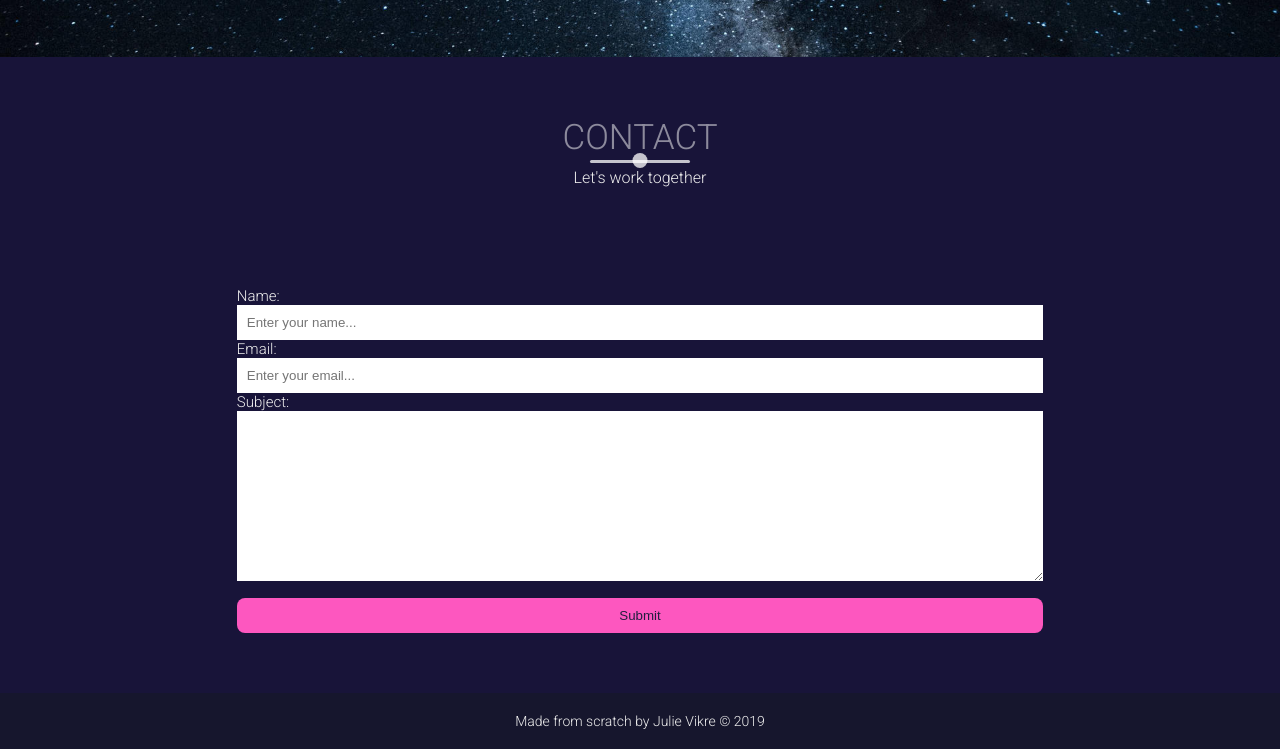
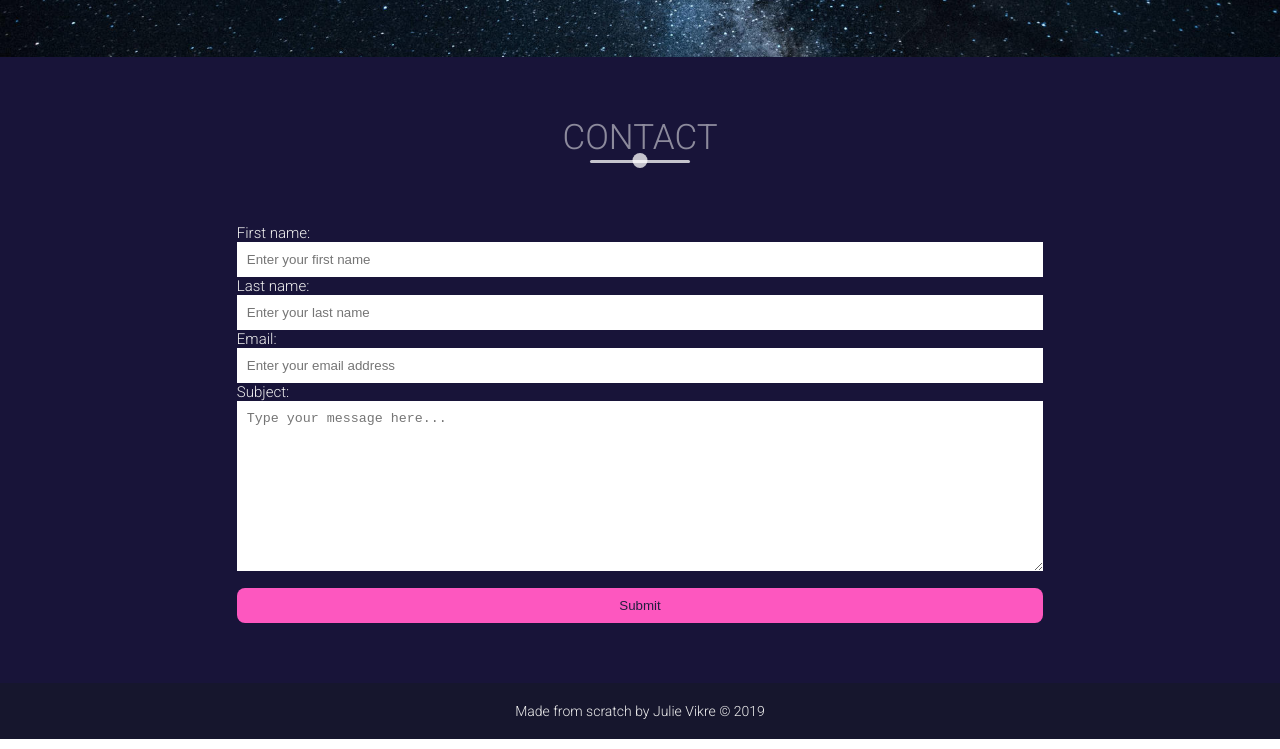
Before and after one commit to jvikre/jvikre.github.io, a plain HTML site: page index.html in a window 1280 px wide. Shown: the part 3040-3789 px from the top of the page. Drawn offline with nearby package versions, Linux system fonts and the light colour scheme.

Commit message:
delete recaptcha, add honeypot and contact-heading class

```diff
--- a/index.html
+++ b/index.html
@@ -196,18 +196,28 @@
 
 		<section class="contact" id="contact">
 			<div class="container">
-				<div class="section-heading">
+				<div class="section-heading contact-heading">
 					<h1>Contact</h1>
-					<h6>Let's work together</h6>
 				</div>
-				<form name="contact" action="POST" data-netlify="true" data-netlify-recaptcha="true" data-aos="fade-up" data-aos-delay="300">
-					<label for="name">Name:</label>
-					<input type="text" id="name" name="name" placeholder="Enter your name..." required>
+				<form name="contact" action="POST" netlify-honeypot="bot-field" data-netlify="true" data-aos="fade-up" data-aos-delay="300">
+
+					<p class="hidden">
+						<label for="name">Name:</label>
+						<input type="text" id="name" name="bot-field" placeholder="Enter your name">
+					</p>
+
+					<label for="firstName">First name:</label>
+					<input type="text" id="firstName" name="firstName" placeholder="Enter your first name" required>
+
+					<label for="lastName">Last name:</label>
+					<input type="text" id="lastName" name="lastName" placeholder="Enter your last name" required>
+
 					<label for="email">Email:</label>
-					<input type="email" id="email" name="email" placeholder="Enter your email..." required>
+					<input type="email" id="email" name="email" placeholder="Enter your email address" required>
+
 					<label for="subject">Subject:</label>
-					<textarea name="subject" id="subject" cols="10" rows="10"></textarea>
-					<div data-netlify-recaptcha="true"></div>
+					<textarea name="subject" id="subject" cols="10" rows="10" placeholder="Type your message here..."></textarea>
+
 					<input type="submit" value="Submit">
 				</form>
 			</div>
--- a/main.css
+++ b/main.css
@@ -459,6 +459,10 @@ li {
 	background-color: #181439;
 }
 
+.contact-heading {
+	margin-bottom: 0;
+}
+
 form {
 	width: 70%;
 	margin: 0 auto;
@@ -491,6 +495,10 @@ input[type="submit"] {
 input[type="submit"] {
 	color: #221e3f;
 	background-color: #fd57bf;;
+}
+
+.hidden {
+	visibility: hidden;
 }
 
 /*end contact*/
```
